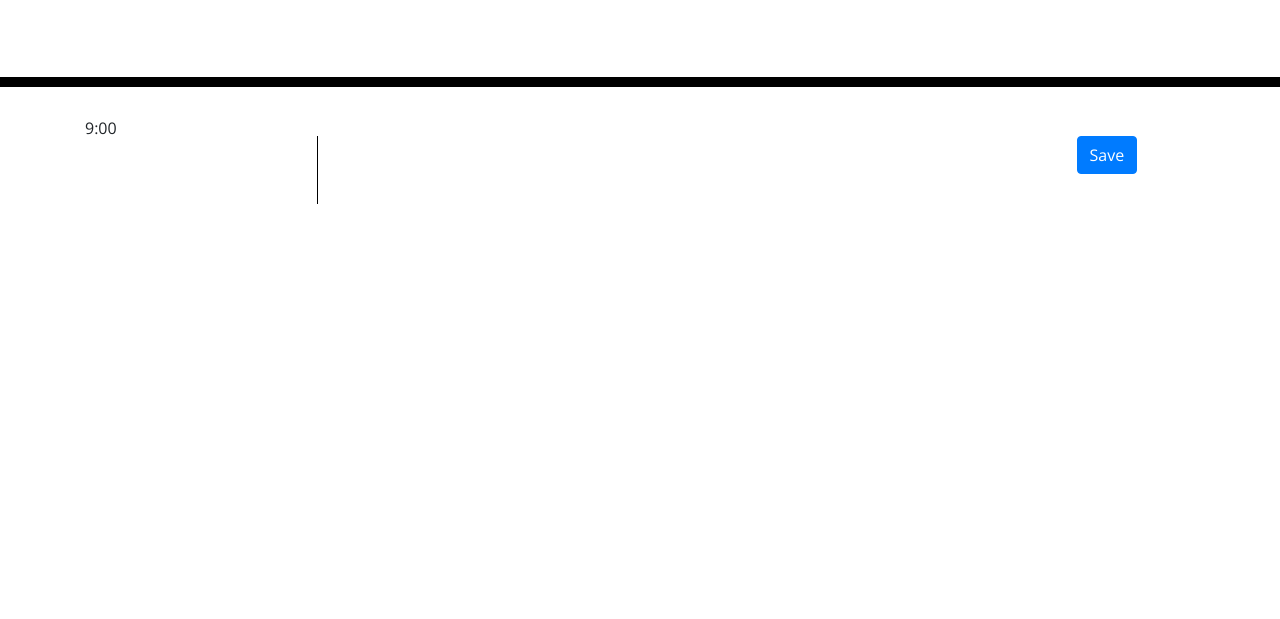
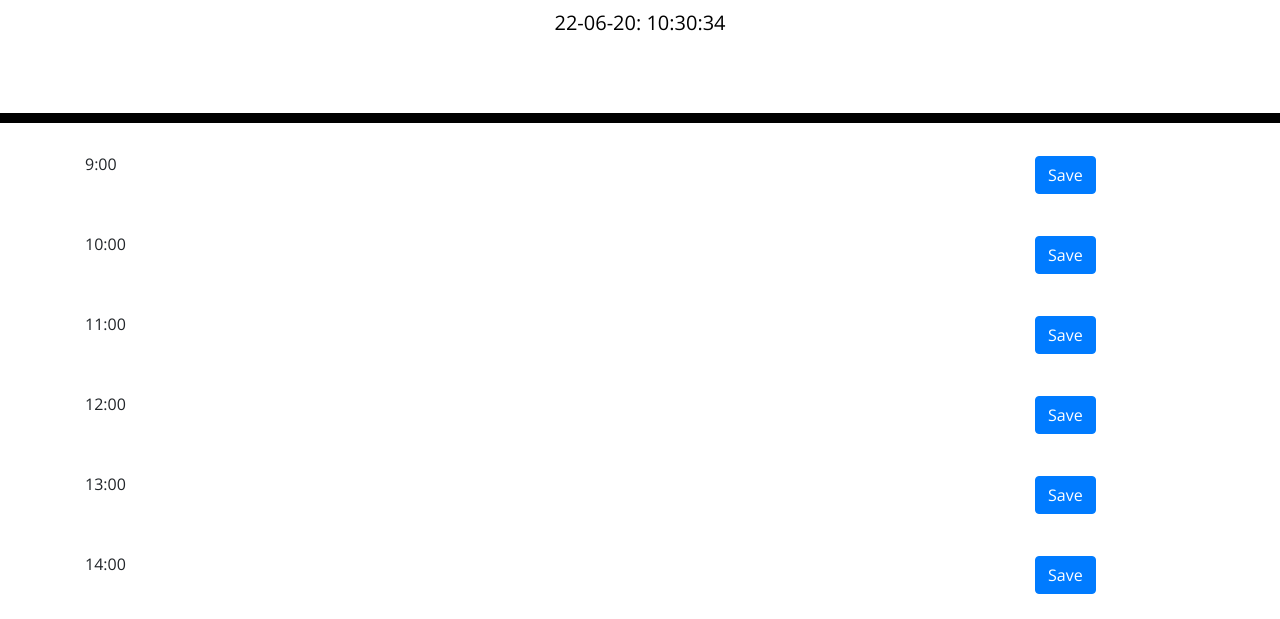
Before and after one commit to Yoko-cyer/Module5-challenge-Scheduler, a plain HTML site: page index.html in a window 1280 px wide. Shown: the part 181-800 px from the top of the page. Drawn offline with nearby package versions, Linux system fonts and the light colour scheme.

Commit message:
added readme

```diff
--- a/Assets/js/app.js
+++ b/Assets/js/app.js
@@ -2,7 +2,7 @@
 
 function startClock () {
   setInterval(function(){
-    const now = moment().format("YYY-MM-DD: HH:mm:ss");
+    const now = moment().format("YY-MM-DD: HH:mm:ss");
     $("#current-time").text(now)
   }, 1000);
 };
@@ -10,34 +10,64 @@ function startClock () {
 
 function createTimeblock(hour) {
 
+  {/* <div class="row">
+        <div class="time-col col-2">9:00</div>
+        <div class="textarea-col col-8">
+          <textarea name="" id="" rows="3"></textarea>
+        </div>
+        <div class="button-col col-2">
+          <button class="btn btn-primary">Save</button>
+        </div>
+      </div> */}
   const row = $("<div>");
 
   const currentHour = Number(moment().format("H"));
 
   const isPast = hour < currentHour;
 
-  const isCuerrent = hour === currentHour;
+  const isPresent = hour === currentHour;
 
-  const isFuture = hour > currentHour
+  const isFuture = hour > currentHour;
+
+  let rowClass = "row";
+
+  // if timeblock is in the future -- give it a 'future' class
+  // if timeblock is in the past -- give it a 'past' class'
+  // if timeblock is in the present -- give it a 'present' class'
+
+  if(isPast){
+    rowClass = rowClass + " past";
+  }
+  if(isPresent){
+    rowClass = rowClass + " present";
+  }
+  if(isFuture){
+    rowClass = rowClass + " future";
+  }
 
 
   row.attr("class", "row");
 
-  const timeCol = $("<div");
+
+  const timeCol = $("<div>");
   timeCol.attr("class", "time-col col-2");
 
-  timeCol.text(hour + ":00")
+  timeCol.text(hour + ":00");
 
-  const textareaCol = $("<div");
+  const textareaCol = $("<div>");
   textareaCol.attr("class", "textarea-col col-8");
 
   const textarea = $('<textare rows="3">');
   textareaCol.append(textarea);
 
-  const buttonCol = $("<div");
+  // with existing details from local  storage
+  const existingNotes = localStorage.getItem(hour);
+  textarea.val(existingNotes);
+
+  const buttonCol = $("<div>");
   buttonCol.attr("class", "button-col col-2");
 
-  const saveBtn = $('<button class="btn btn-primary">');
+  const saveBtn = $('<button class="btn btn-primary save-button">');
   saveBtn.text("Save");
 
   buttonCol.append(saveBtn);
@@ -46,23 +76,6 @@ function createTimeblock(hour) {
   return row;
 
 }
-// if timeblock is in the future -- give it a 'future' class
-// if timeblock is in the past -- give it a 'past' class'
-  // if timeblock is in the present -- give it a 'present' class'
-
-  {/* <div class="row">
-          <div class="time-col col-2">9:00</div>
-          <div class="textarea-col col-8">
-            <textarea name="" id="" rows="3"></textarea>
-          </div>
-          <div class="button-col col-2">
-            <button class="btn btn-primary">Save</button>
-          </div>
-        </div> */}
-
-        // when user click on the save button of a particular time block
-        // grab the user input
-        // save to local storage
 
 
 
@@ -81,21 +94,21 @@ $(function(){
     timeBlockContainer.append(timeBlock);
 
   }
-
-
 });
 
-
-
-
-
-
-
-
-
 $(document).on("click", ".save-button", function(event){
+  // when user click on the save button of a particular time block
+  // grab the user input
+  // save to local storage
   const buttonClicked = $(event.target);
 
   const textarea = buttonClicked.parent().prev().children();
   const timeCol = buttonClicked.parent().prev().prev();
+  const time = timeCol.text();
+  const hour = time.slice(0, -3);
+
+  const userInput = textarea.val();
+
+  localStorage.setItem(hour, userInput);
+
 })
--- a/index.html
+++ b/index.html
@@ -26,21 +26,10 @@
     <header class="jumbotron">
       <h1 class="display-3">Work Day Scheduler</h1>
       <p class="lead">A simple calendar app for scheduling your work day</p>
-      <p id="currentDay" class="lead"></p>
+      <p id="current-time" class="lead"></p>
     </header>
     <div class="container">
       <!-- Timeblocks go here -->
-
-      <!-- time block row -->
-      <div class="row">
-        <div class="time-col col-2">9:00</div>
-        <div class="textarea-col col-8">
-          <textarea name="" id="" rows="3"></textarea>
-        </div>
-        <div class="button-col col-2">
-          <button class="btn btn-primary">Save</button>
-        </div>
-      </div>
 
       <!-- time col -->
       <!-- textarea col -->
@@ -49,8 +38,8 @@
 
     </div>
 
-    <script src="./Assets/js/app.js"></script>
     <script src="https://cdnjs.cloudflare.com/ajax/libs/jquery/3.2.1/jquery.min.js"></script>
     <script src="https://cdnjs.cloudflare.com/ajax/libs/moment.js/2.24.0/moment.min.js"></script>
+    <script src="./Assets/js/app.js"></script>
   </body>
 </html>
```
Also changed, not shown: Assets/img/05-third-party-apis-homework-demo.gif (renamed from Assets/05-third-party-apis-homework-demo.gif), Assets/img/screenshot.png (added), 1 other file.
